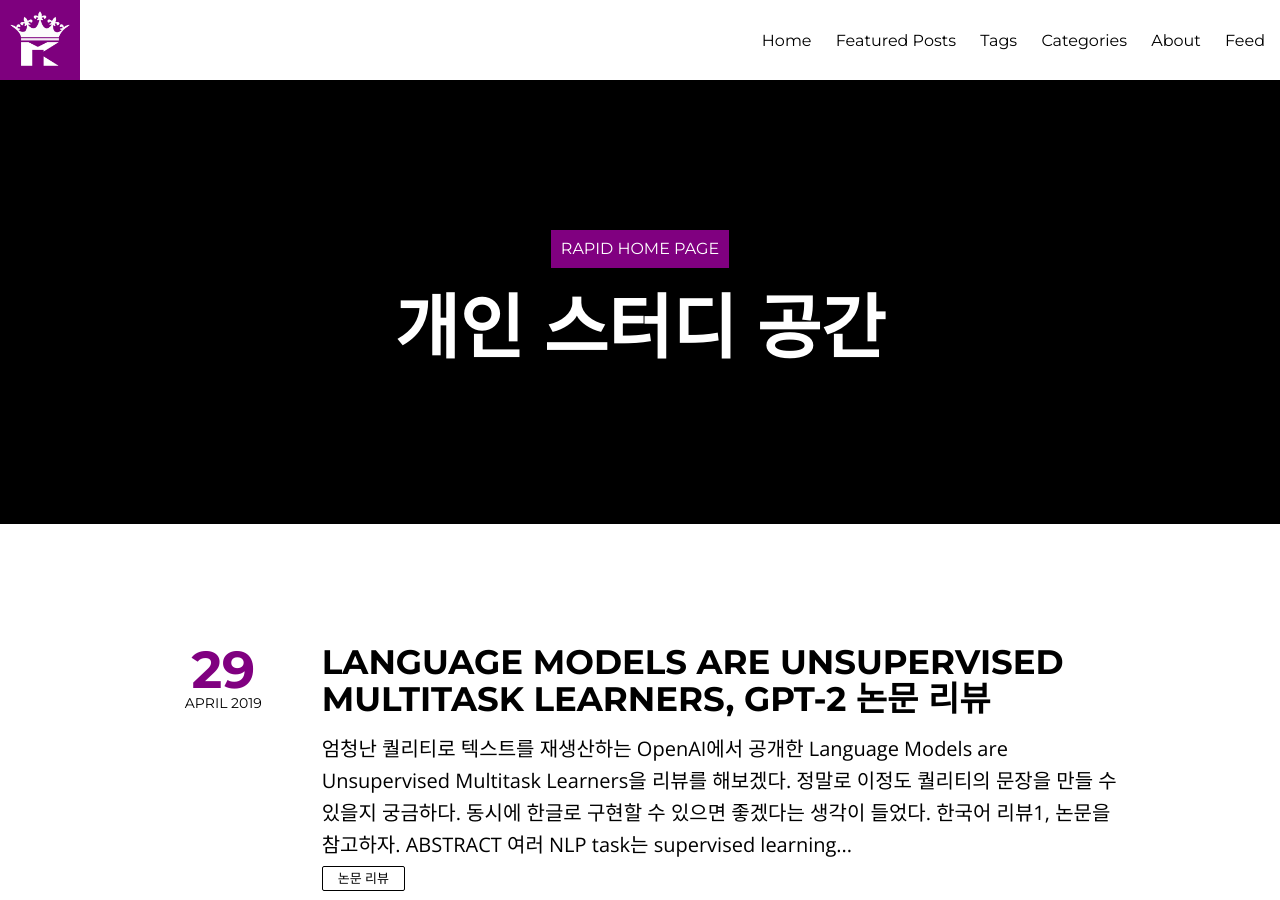
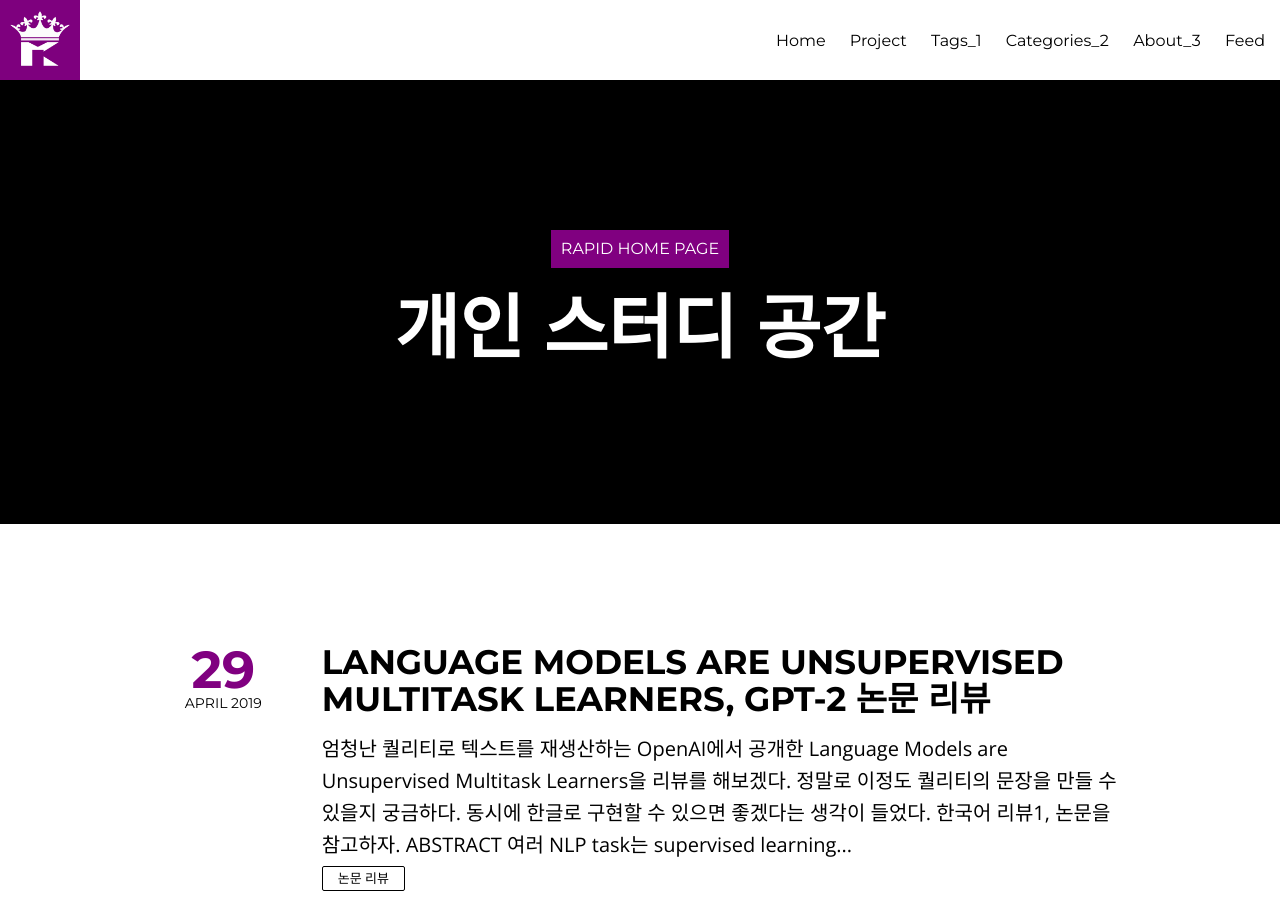
Before and after one commit to dla3257/dla3257.github.io, a Jekyll site: the page built from index.html, in a window 1280 px wide and 900 px high. Built offline with Jekyll 4.4.1, drawn with Linux system fonts in a browser that asks for light colours; nearby versions of some CDN libraries; the list of posts is cut into pages by our own code.

Commit message:
menu Modify

```diff
--- a/_config.yml
+++ b/_config.yml
@@ -44,13 +44,13 @@ links:
     url: /
     external: false
     icon: home
-  - title: Featured Posts
+  - title: Project
     url: /featured
-  - title: Tags
+  - title: Tags_1
     url: /tags
-  - title: Categories
+  - title: Categories_2
     url: /categories
-  - title: About
+  - title: About_3
     url: /about
 
 # http://en.wikipedia.org/wiki/List_of_tz_database_time_zones
--- a/_includes/footer.html
+++ b/_includes/footer.html
@@ -30,7 +30,7 @@
         </a>
         {% endif %}
         {% if site.owner.github %}
-        <a href="http://github.com/newhiwoong">
+        <a href="http://github.com/dla3257">
             <span class="fa-stack fa-lg">
                 <i class="fa fa-circle fa-stack-2x fa-inverse"></i>
                 <i class="fa fa-github fa-stack-1x"></i>
```
